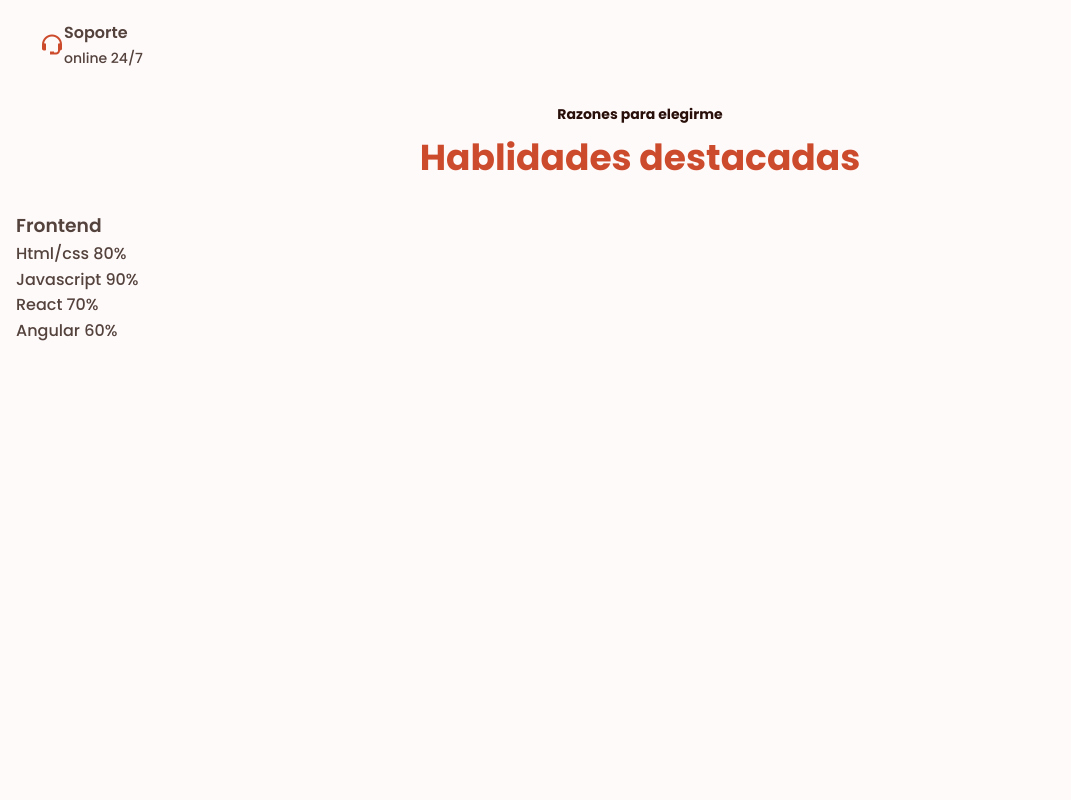
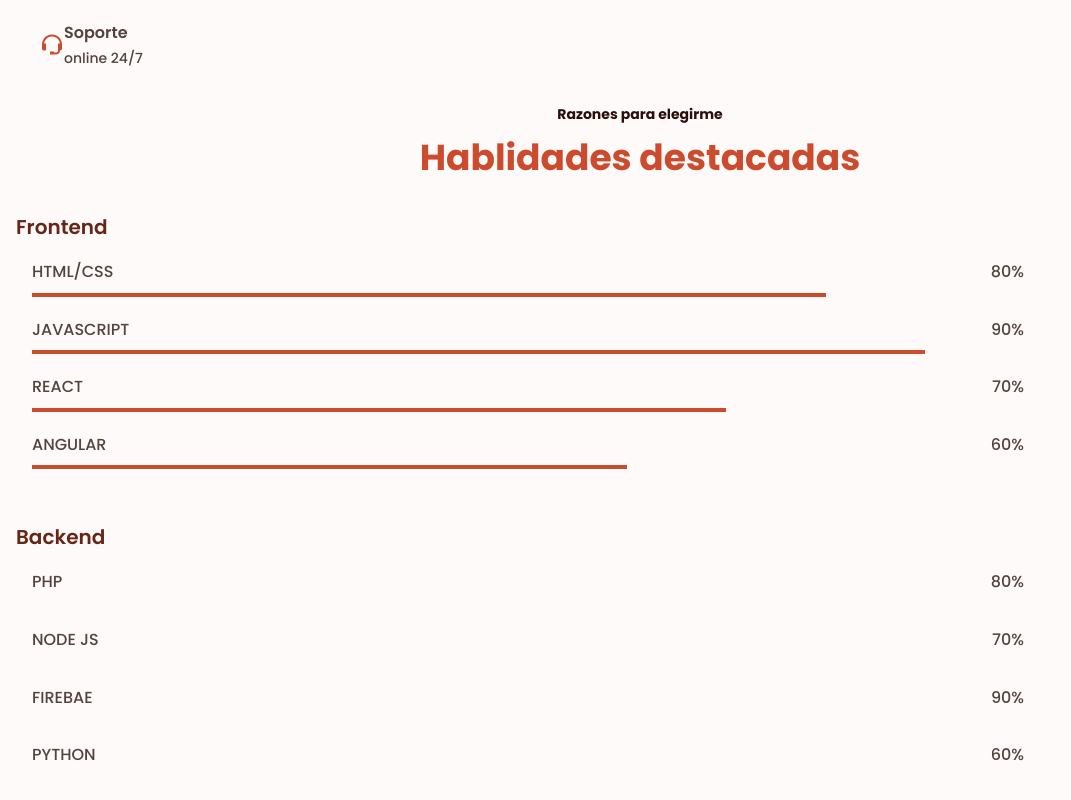
Before and after one commit to verena-brunswig/tpFrontEndAcademy, a plain HTML site: page index.html in a window 1280 px wide. Shown: the part 1519-2319 px from the top of the page, without its empty margins (0-1071 px from the left). Before the commit the page ends 1862 px from the top, so only its background shows below. Drawn offline with nearby package versions, Linux system fonts and the light colour scheme.

Commit message:
ultima parte habillidades

```diff
--- a/assets/css/styles.css
+++ b/assets/css/styles.css
@@ -192,7 +192,7 @@ img{
 }
 
 /*===== HOME =====*/
-.home__container{
+.inicio__container{
   height: calc(100vh - var(--header-height));
   align-items: center;
 }
@@ -329,7 +329,49 @@ img{
 }
 
 /* ===== SKILLS =====*/
+.habilidades__container{
+  row-gap: 2rem;
+}
 
+.habilidades__subtitle{
+  font-size: var(--h3-font-size);
+  color: var(--first-color-dark);
+  margin-bottom: var(--mb-2);
+}
+
+.habilidades__data{
+  position: relative;
+  display: flex;
+  justify-content: space-between;
+  margin: 0 var(--mb-2);
+  margin-bottom: var(--mb-4);
+}
+
+.habilidades__nombre{
+  text-transform: uppercase;
+}
+
+.habilidades__barra{
+  position: absolute;
+  bottom: -.75rem;
+  height: .25rem;
+  background-color: var(--first-color);
+}
+.habilidades__html{
+  width: 80%;
+}
+
+.habilidades__js{
+  width: 90%;
+}
+
+.habilidades__react{
+  width: 70%;
+}
+
+.habilidades__angular{
+  width:60%
+}
 
 /* ===== EDUCATION =====*/
 
--- a/index.html
+++ b/index.html
@@ -44,8 +44,8 @@
 
         <main class="l-main">
             <!--===== HOME =====-->
-            <section class="home" id="inicio">
-                <div class="home__container bd-grid">
+            <section class="inicio" id="inicio">
+                <div class="inicio__container bd-grid">
                     <div class="home__data">
                         <div class="home__img">
                             <img src="assets/img/perfil1.png" alt="">
@@ -157,6 +157,34 @@
                             <span class="habilidades__barra habilidades__angular"></span>
                         </div>
                     </div>
+
+
+                    <div class="habilidades__content">
+                        <h3 class="habilidades__subtitle">Backend</h3>
+                        <div class="habilidades__data">
+                            <span class="habilidades__nombre">Php</span>
+                            <span class="habilidades__porcentaje">80%</span>
+                            <span class="habilidades__barra habilidades__php"></span>
+                        </div>
+
+                        <div class="habilidades__data">
+                            <span class="habilidades__nombre">Node Js</span>
+                            <span class="habilidades__porcentaje">70%</span>
+                            <span class="habilidades__barra habilidades__node"></span>
+                        </div>
+
+                        <div class="habilidades__data">
+                            <span class="habilidades__nombre">Firebae</span>
+                            <span class="habilidades__porcentaje">90%</span>
+                            <span class="habilidades__barra habilidades__firebase"></span>
+                        </div>
+
+                        <div class="habilidades__data">
+                            <span class="habilidades__nombre">Python</span>
+                            <span class="habilidades__porcentaje">60%</span>
+                            <span class="habilidades__barra habilidades__python"></span>
+                        </div>
+                    </div>
                 </div>
             </section>
 
```
